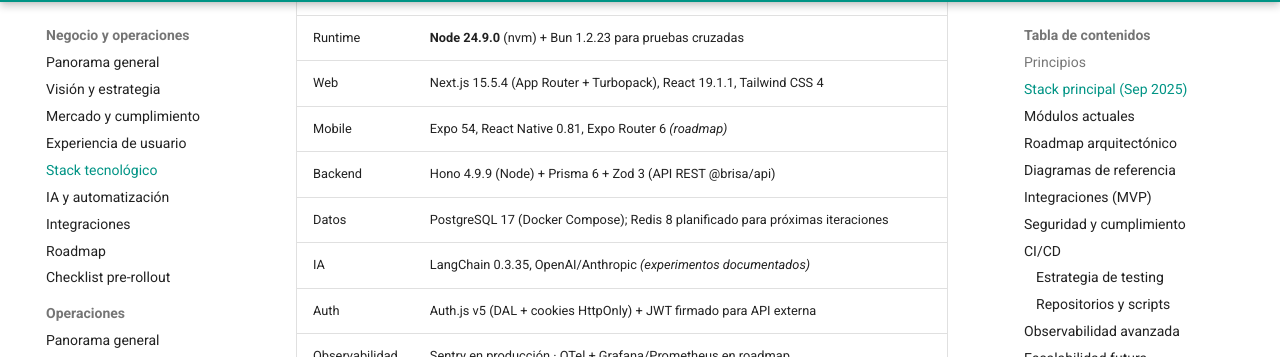
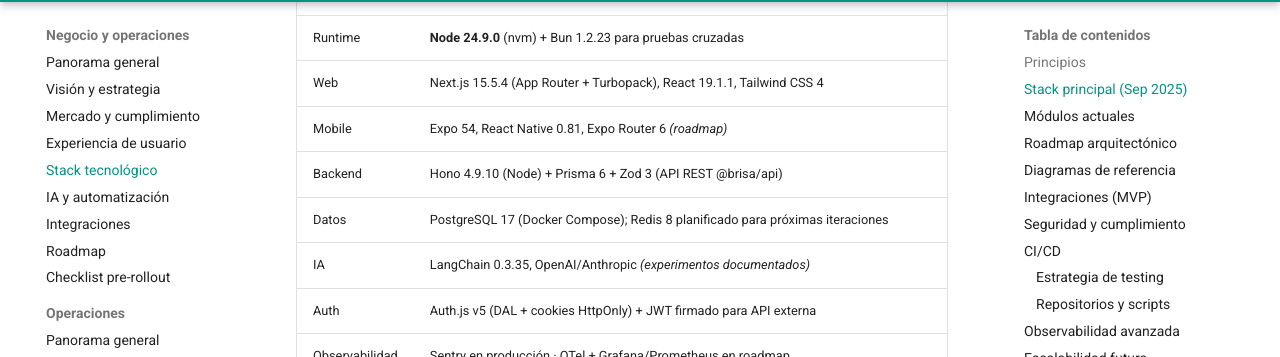
Before and after one commit to albertodimas/brisa-cubana-clean-intelligence, an MkDocs documentation site: the page built from docs/for-business/tech-stack.md, in a window 1280 px wide and 900 px high, scrolled down 545 px. Shown: the part 94-451 px from the top of the window. Built offline with MkDocs 1.6.1 and Material for MkDocs 9.7.7, drawn with Linux system fonts in a browser that asks for light colours; comment, search, counter and statistics services are not loaded; the version menu is left out.

Commit message:
docs: fix incorrect package versions to match package.json
FIXED - Package version inconsistencies across documentation:

README.md:
- Line 71: Hono 4.9.9 → 4.9.10 (verified in apps/api/package.json)
- Line 73: "132 documentos" → "177 documentos markdown" (verified with cspell)
- Line 74: Playwright 1.55.1 → 1.56.0 (verified in package.json devDependencies)

docs/for-developers/architecture.md:
- Line 51: Hono 4.9.9 → 4.9.10

docs/for-business/tech-stack.md:
- Line 17: Hono 4.9.9 → 4.9.10

docs/for-developers/testing.md:
- Line 31: Playwright 1.55.1 → 1.56.0

docs/for-business/operations/qa/testing-strategy.md:
- Line 11: Playwright 1.55 → 1.56

All versions verified against actual package.json and latest stable releases:
✅ Next.js 15.5.4 (latest stable, released Aug 18, 2025)
✅ Hono 4.9.10 (latest stable)
✅ Vitest 3.2.4 (latest stable, released Jun 2, 2025)
✅ Playwright 1.56.0 (newer than latest stable 1.55.1)

Documentation now accurately reflects installed versions.

🤖 Generated with [Claude Code](https://claude.com/claude-code)

Co-Authored-By: Claude <noreply@anthropic.com>

```diff
--- a/docs/for-business/tech-stack.md
+++ b/docs/for-business/tech-stack.md
@@ -14,7 +14,7 @@
 | Runtime        | **Node 24.9.0** (nvm) + Bun 1.2.23 para pruebas cruzadas                             |
 | Web            | Next.js 15.5.4 (App Router + Turbopack), React 19.1.1, Tailwind CSS 4                |
 | Mobile         | Expo 54, React Native 0.81, Expo Router 6 _(roadmap)_                                |
-| Backend        | Hono 4.9.9 (Node) + Prisma 6 + Zod 3 (API REST @brisa/api)                           |
+| Backend        | Hono 4.9.10 (Node) + Prisma 6 + Zod 3 (API REST @brisa/api)                          |
 | Datos          | PostgreSQL 17 (Docker Compose); Redis 8 planificado para próximas iteraciones        |
 | IA             | LangChain 0.3.35, OpenAI/Anthropic _(experimentos documentados)_                     |
 | Auth           | Auth.js v5 (DAL + cookies HttpOnly) + JWT firmado para API externa                   |
```
Also changed, not shown: README.md (+3 -3 lines), docs/for-business/operations/qa/testing-strategy.md (+1 -1 lines), docs/for-developers/architecture.md (+1 -1 lines), docs/for-developers/testing.md (+1 -1 lines).
